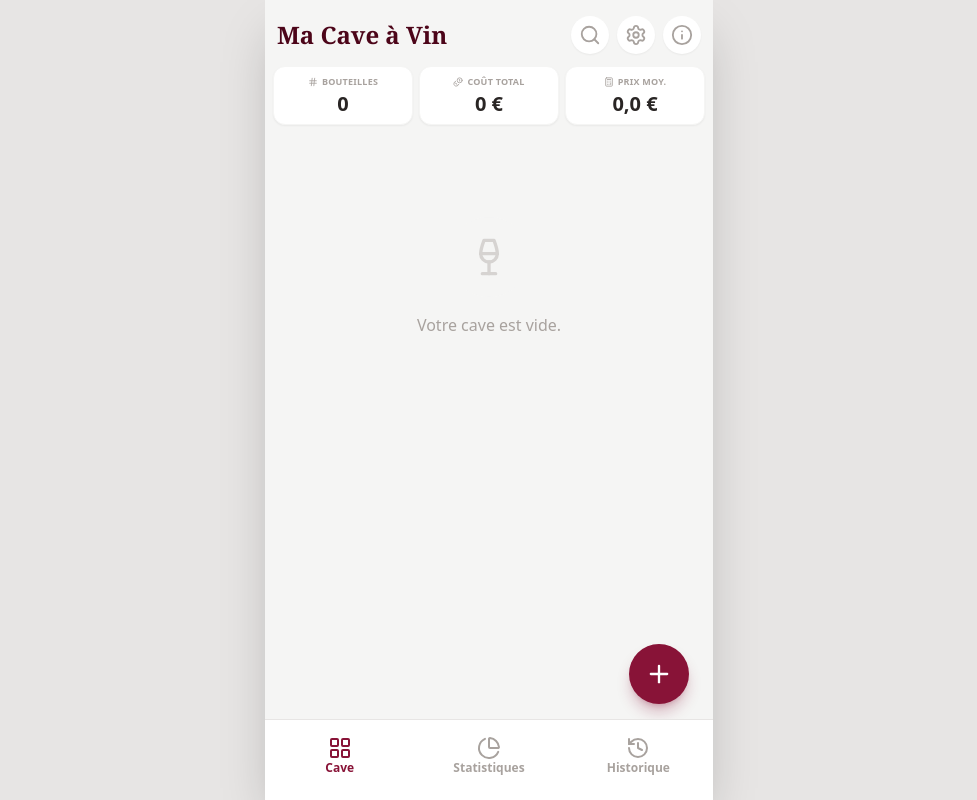
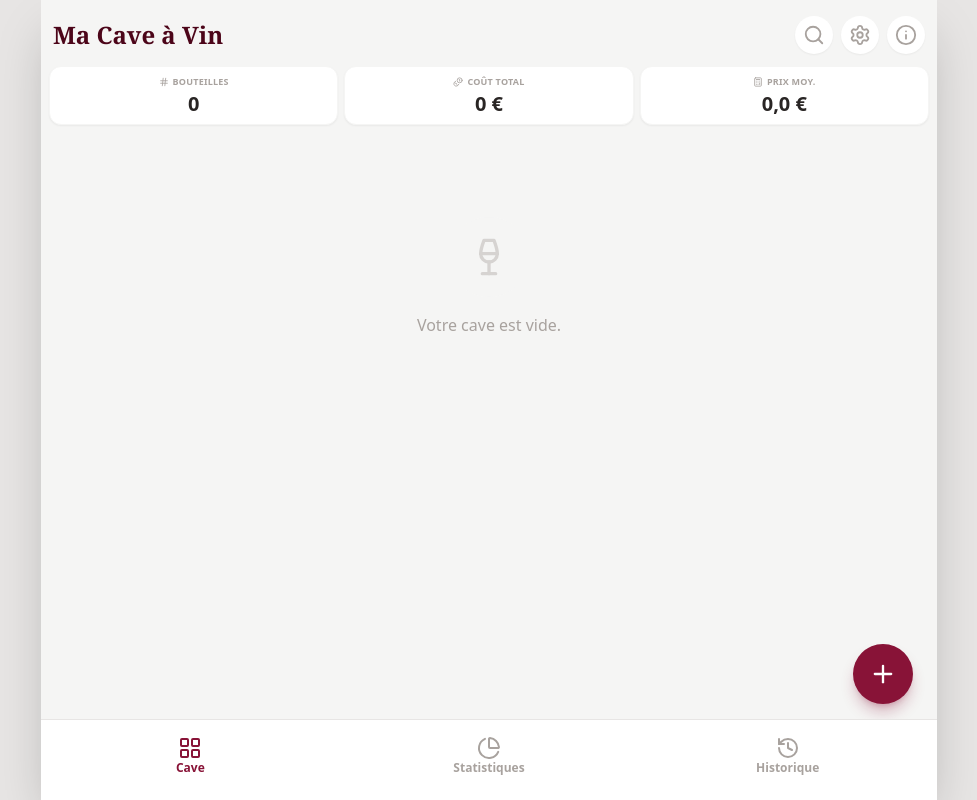
Before and after one commit to Cheeser92/Winecellar, a React (Vite) app: page / in a window 1280 px wide. Shown: the whole page, without its empty margins (151-1128 px from the left). Built offline with nearby package versions, Linux system fonts and the light colour scheme.

Commit message:
feat: Expand main content width on large screens
Increase the maximum width of the main content area from `max-w-md` to `lg:max-w-4xl`. This provides more horizontal space for content on larger display sizes, improving the user experience.

```diff
--- a/App.tsx
+++ b/App.tsx
@@ -422,7 +422,7 @@ function App() {
   return (
     <div className={settings.theme === 'dark' ? 'dark' : ''}>
       <div className="bg-stone-200 dark:bg-stone-950 h-screen w-full flex justify-center overflow-hidden">
-        <main className="w-full max-w-md h-full bg-stone-100 dark:bg-black shadow-2xl relative flex flex-col transition-colors duration-300">
+        <main className="w-full lg:max-w-4xl h-full bg-stone-100 dark:bg-black shadow-2xl relative flex flex-col transition-colors duration-300">
           <div className="flex-1 overflow-y-auto no-scrollbar relative">{renderContent()}</div>
           {view === 'list' && activeTab === 'cellar' && ( <button onClick={() => setView('add')} className="absolute bottom-24 right-6 bg-rose-900 dark:bg-rose-700 text-white p-4 rounded-full shadow-lg shadow-rose-900/30 hover:scale-105 active:scale-95 z-30"><Plus size={28} /></button> )}
           {view === 'list' && ( <div className="absolute bottom-0 left-0 right-0 bg-white/95 dark:bg-stone-900/95 backdrop-blur-md border-t border-stone-200 dark:border-stone-800 z-40 safe-area-bottom"><div className="flex justify-around items-center h-20 pb-2"><button onClick={() => { setActiveTab('cellar'); setView('list'); }} className={`flex flex-col items-center justify-center w-full h-full ${activeTab === 'cellar' ? 'text-rose-900 dark:text-rose-400' : 'text-stone-400'}`}><LayoutGrid size={24} /><span className="text-xs font-semibold">{t('cellar')}</span></button><button onClick={() => { setActiveTab('stats'); setView('list'); }} className={`flex flex-col items-center justify-center w-full h-full ${activeTab === 'stats' ? 'text-rose-900 dark:text-rose-400' : 'text-stone-400'}`}><PieChart size={24} /><span className="text-xs font-semibold">{t('stats')}</span></button><button onClick={() => { setActiveTab('history'); setView('list'); }} className={`flex flex-col items-center justify-center w-full h-full ${activeTab === 'history' ? 'text-rose-900 dark:text-rose-400' : 'text-stone-400'}`}><History size={24} /><span className="text-xs font-semibold">{t('history')}</span></button></div></div> )}
```
